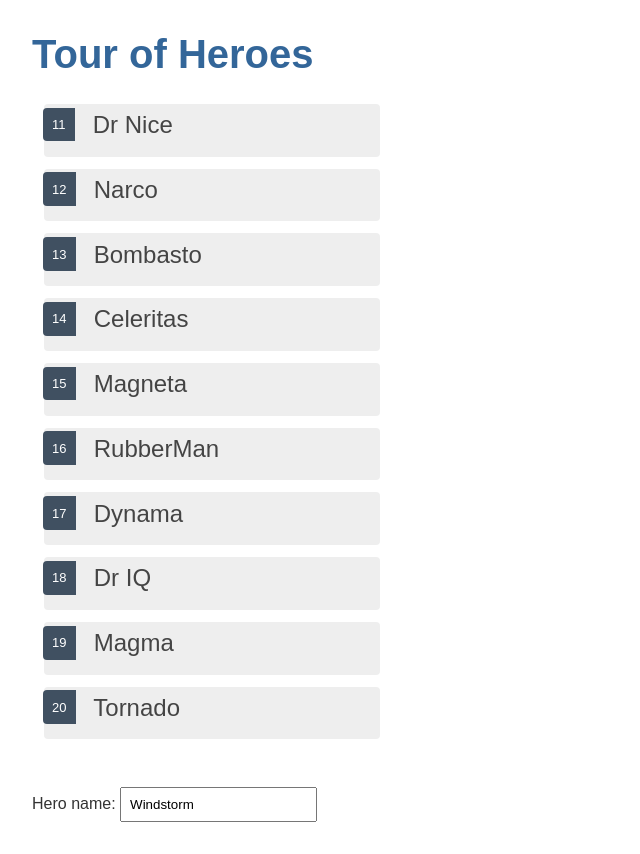
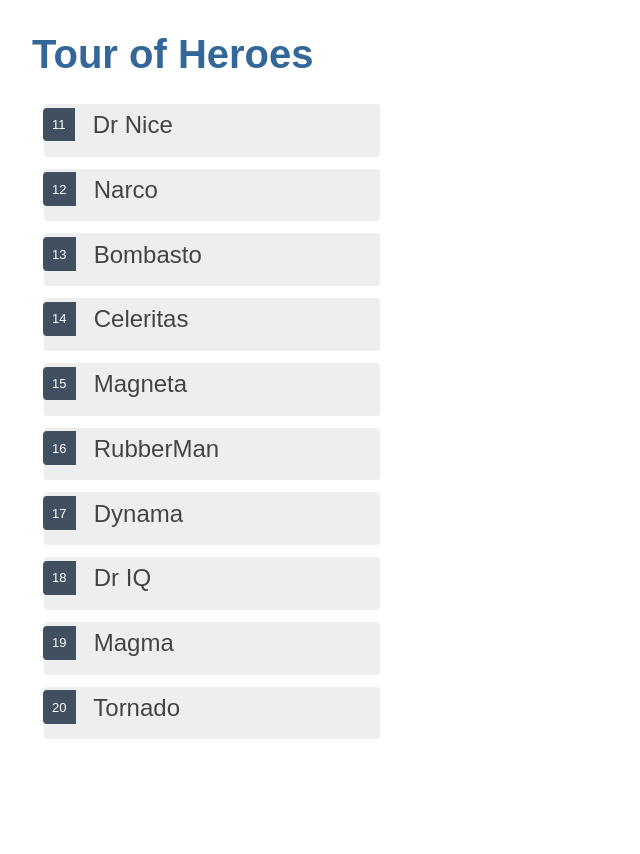
Before and after one commit to dazacher/angular-tour-of-hereos, an Angular app: page / in a window 1280 px wide. Shown: the whole page, without its empty margins (0-640 px from the left). After the commit the page ends 800 px from the top, so only its background shows below. Built offline with nearby package versions, Linux system fonts and the light colour scheme.

Commit message:
used *ngIf to conditionally include or exclude a block of html, if nothisng was selected, toggle class style class.selected with a class binding.

```diff
--- a/src/app/heroes/heroes.component.html
+++ b/src/app/heroes/heroes.component.html
@@ -1,12 +1,18 @@
 <h2>
     <ul class="heroes">
         <li
-            *ngFor="let hero of heroes">
+            *ngFor="let hero of heroes"
+            (click)="onSelect(hero)"
+            [class.selected]="hero === selectedHero">
             <span class="badge">{{hero.id}}</span> {{hero.name}}
         </li>
     </ul>
 </h2>
-<div>
-    <label for="name">Hero name: </label>
-    <input id="name" [(ngModel)]="hero.name" placeholder="name">
+<div *ngIf="selectedHero">
+    <h2>{{selectedHero.name | uppercase}} Details</h2>
+    <div><span>id: </span>{{selectedHero.id}}</div>
+    <div>
+        <label for="hero-name">Hero name: </label>
+        <input id="hero-name" [(ngModel)]="selectedHero.name" placeholder="name">
+    </div>
 </div>
--- a/src/app/heroes/heroes.component.ts
+++ b/src/app/heroes/heroes.component.ts
@@ -9,10 +9,11 @@
   styleUrls: ['./heroes.component.css']
 })
 export class HeroesComponent implements OnInit {
-  hero: Hero = {
-    id: 1,
-    name: 'Windstorm'
-  };
+  // hero: Hero = {
+  //   id: 1,
+  //   name: 'Windstorm'
+  // };
+  selectedHero?: Hero;
   heroes = HEROES;
 
   constructor() { }
@@ -20,4 +21,7 @@
   ngOnInit(): void {
   }
 
+    onSelect(hero: Hero): void {
+      this.selectedHero = hero;
+    }
 }
```
